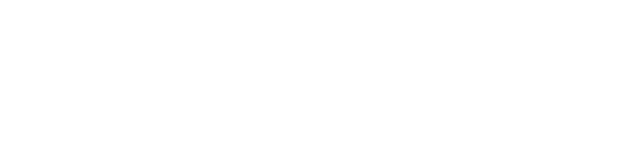
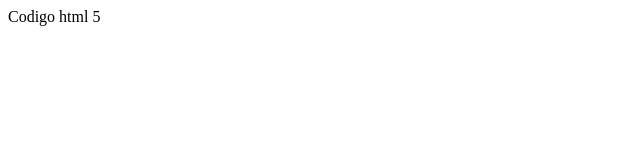
Before and after one commit to VictorCast2/VictorJoseCast2MiguelMartinezIpuz-AuthApp, a plain HTML site: page Index.html in a window 1280 px wide. Shown: the whole page, without its empty margins (0-640 px from the left). Drawn offline with Linux system fonts and the light colour scheme.

Commit message:
Actualizar el Docs

```diff
--- a/Index.html
+++ b/Index.html
@@ -7,6 +7,7 @@
     <link rel="stylesheet" href="/Css/Style.Css">
 </head>
 <body>
+Codigo html 5
     <script src="/Js/Main.Js"></script>
 </body>
 </html>
```
Also changed, not shown: 1 other file.
